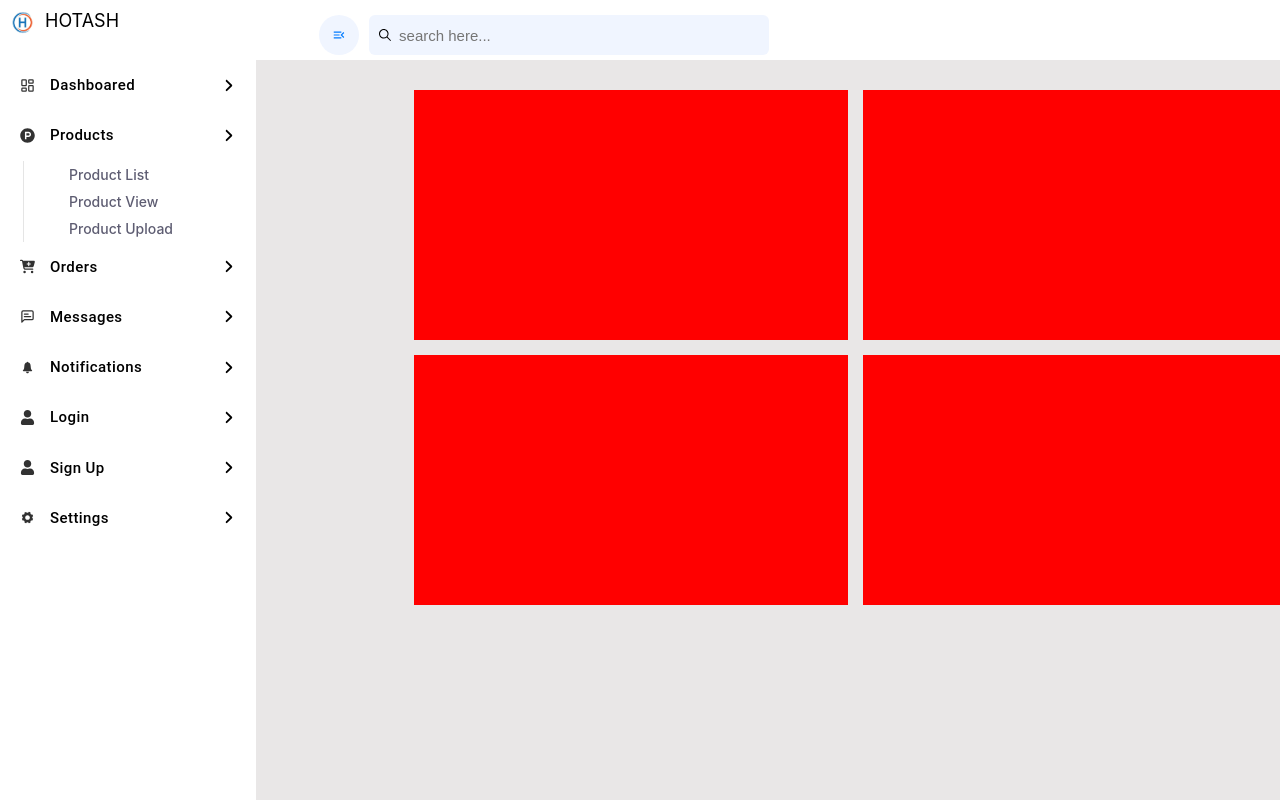
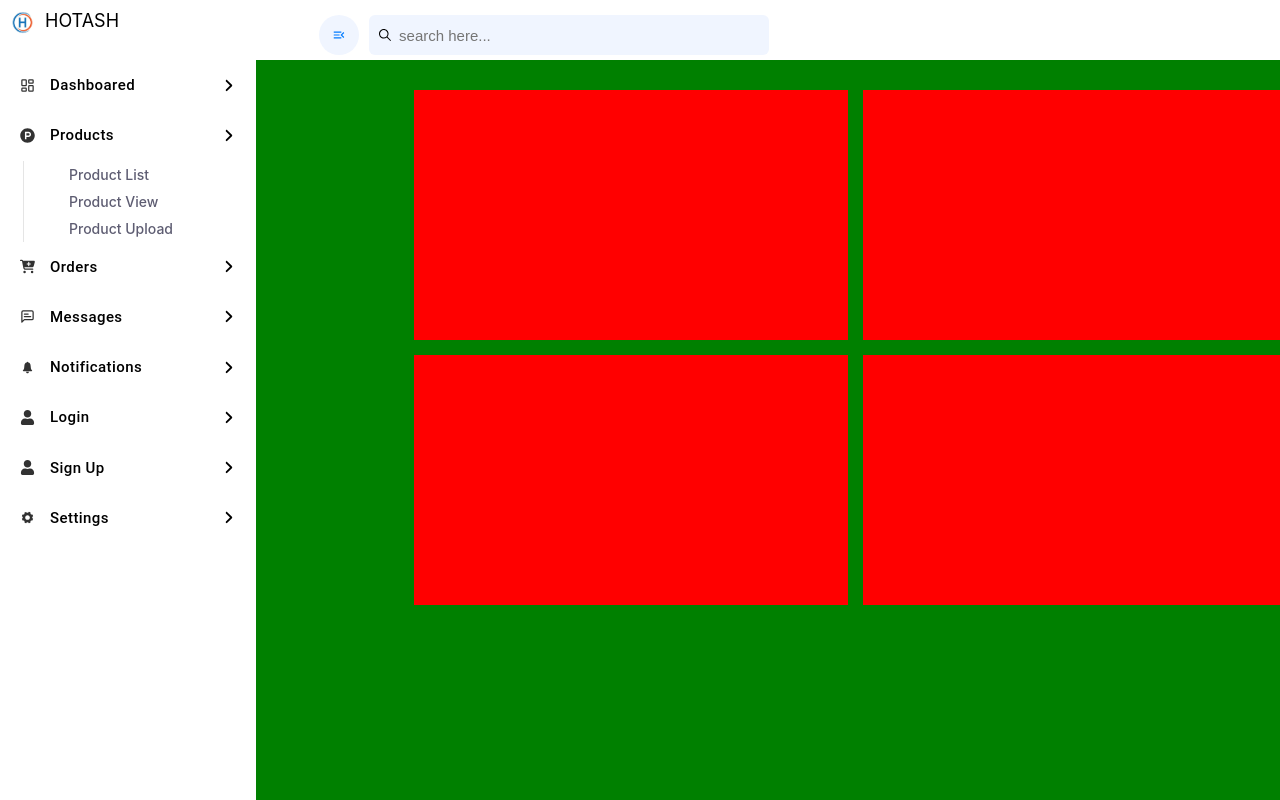
Before and after one commit to sandhyamunda/testing, a React (Create React App) app: page / in a window 1280 px wide. Shown: the top 800 px of the page. Built offline with nearby package versions, Linux system fonts and the light colour scheme.

Commit message:
Update App.css

```diff
--- a/src/App.css
+++ b/src/App.css
@@ -1,5 +1,5 @@
 
-body{background: #e9e7e7;}
+body{background: green;}
 
 *{margin: 0px; padding: 0px;}
 
```
